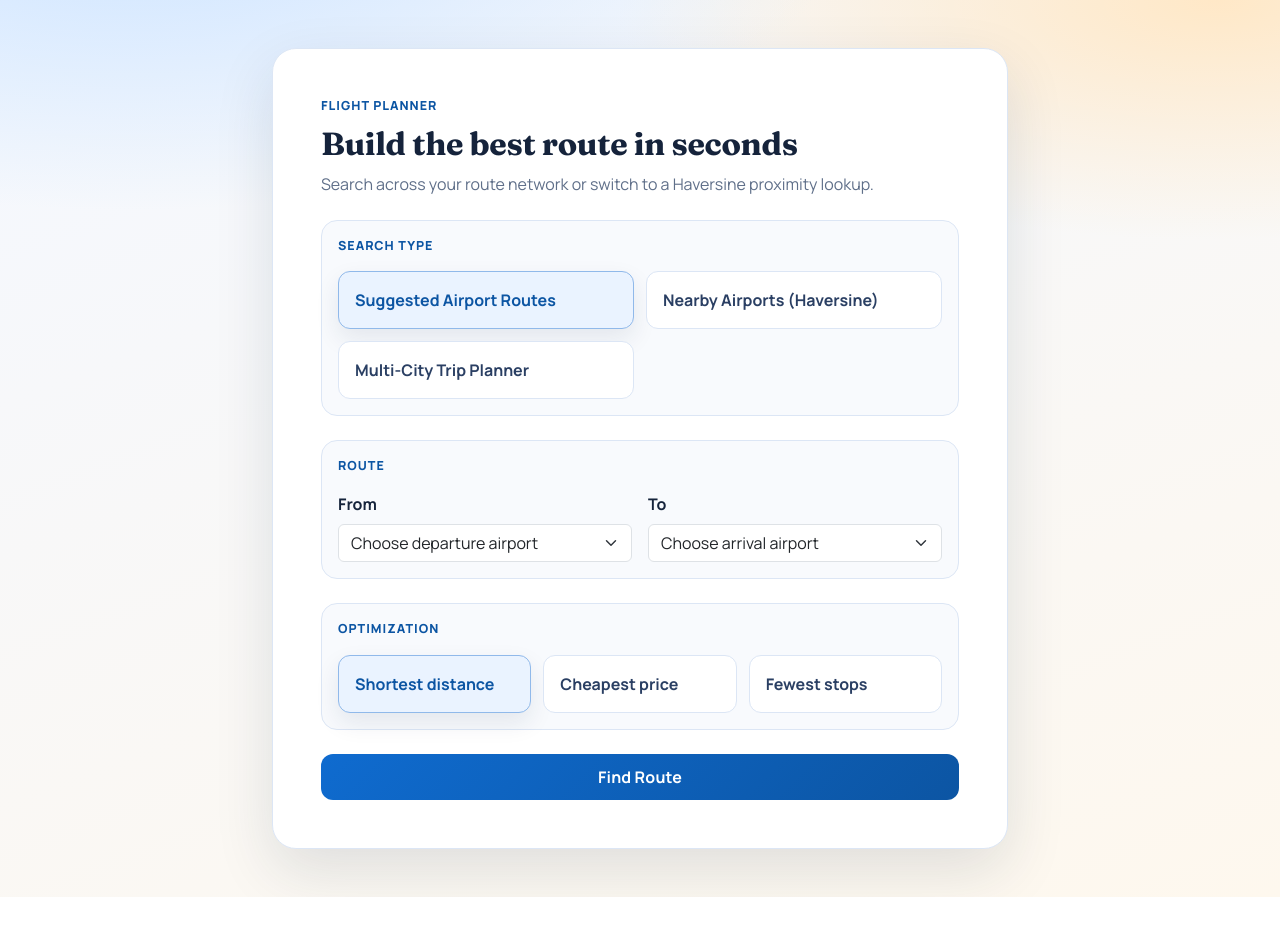
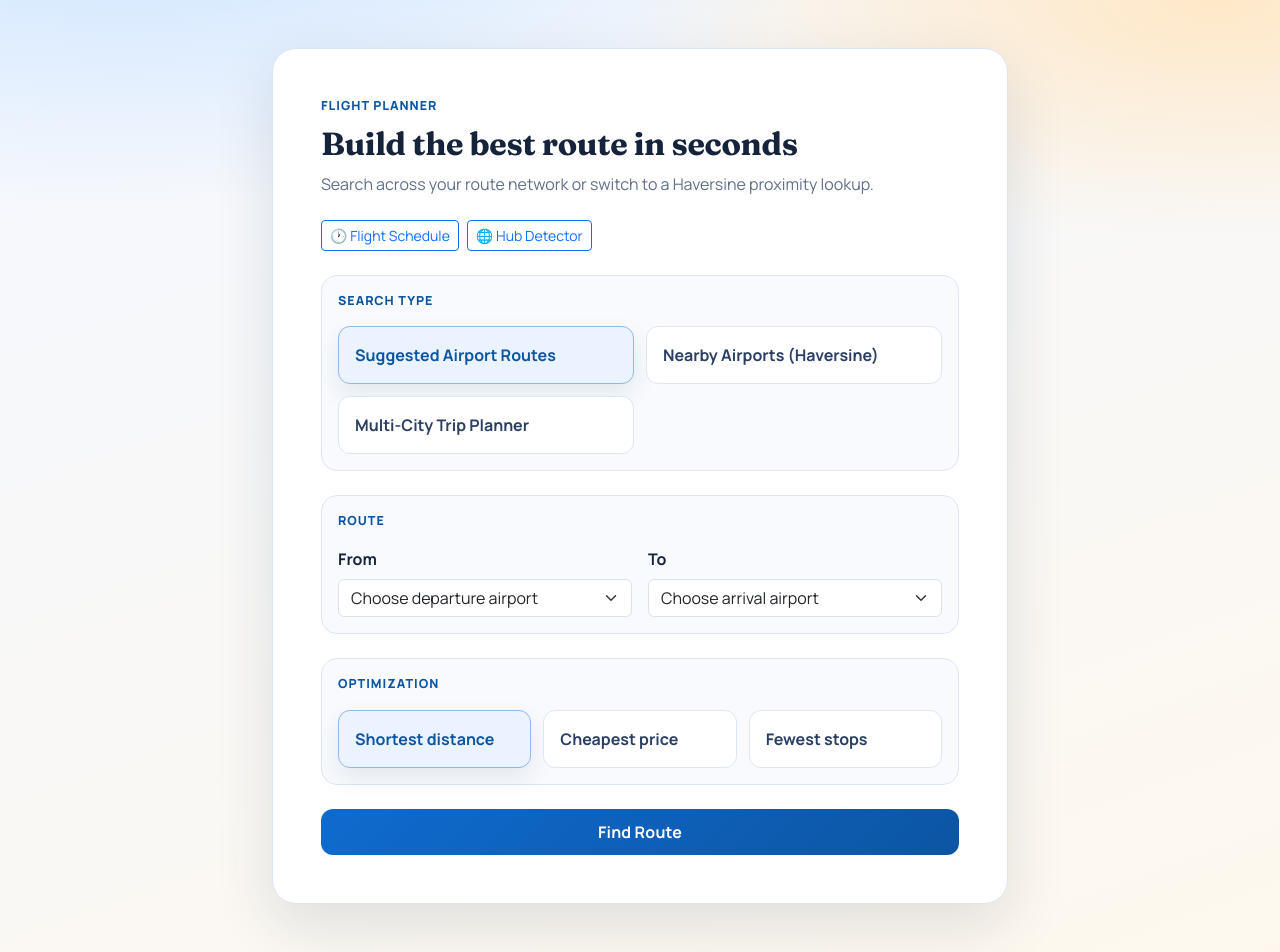
Before and after one commit to shauniee/CSC1108-Flight-Map-Routing, a Flask app: page / in a window 1280 px wide. Before the commit the page ends 897 px from the top, so only its background shows below. Run offline with Flask 2, Linux system fonts and the light colour scheme; parts of the project's set-up code (start-up, migrations or seed data) failed here and were passed over; some libraries are stand-ins or nearby versions.

Commit message:
Fixed Betweenness and Flight Scheduler not showing on the html

```diff
--- a/templates/index.html
+++ b/templates/index.html
@@ -179,6 +179,10 @@
             <p class="section-label">Flight Planner</p>
             <h1 class="hero-title h2">Build the best route in seconds</h1>
             <p class="subtle mb-4">Search across your route network or switch to a Haversine proximity lookup.</p>
+            <div class="d-flex gap-2 mb-4">
+              <a href="/schedule" class="btn btn-sm btn-outline-primary"> 🕐 Flight Schedule</a>
+              <a href="/hubs" class="btn btn-sm btn-outline-primary">🌐 Hub Detector</a>
+            </div>
 
             <div class="block mb-4">
               <p class="section-label mb-3">Search Type</p>
```
